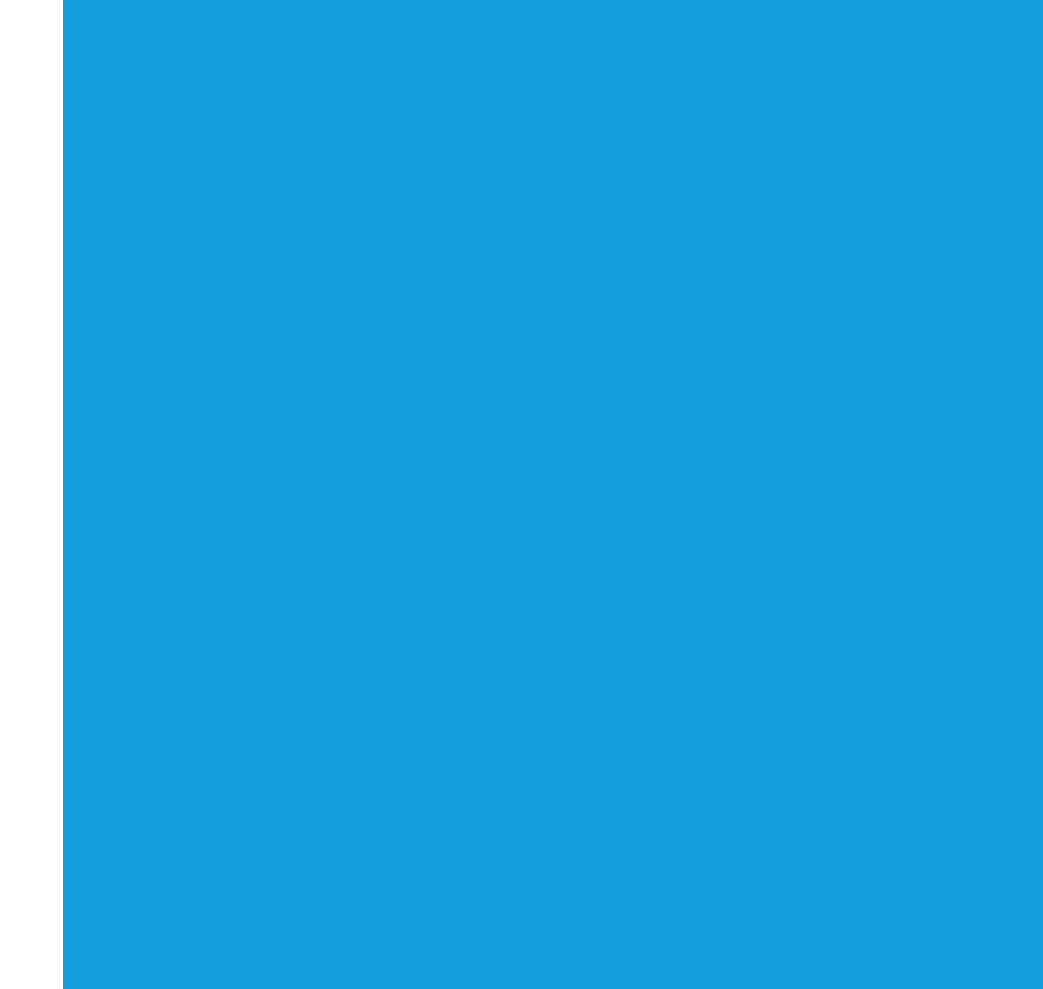
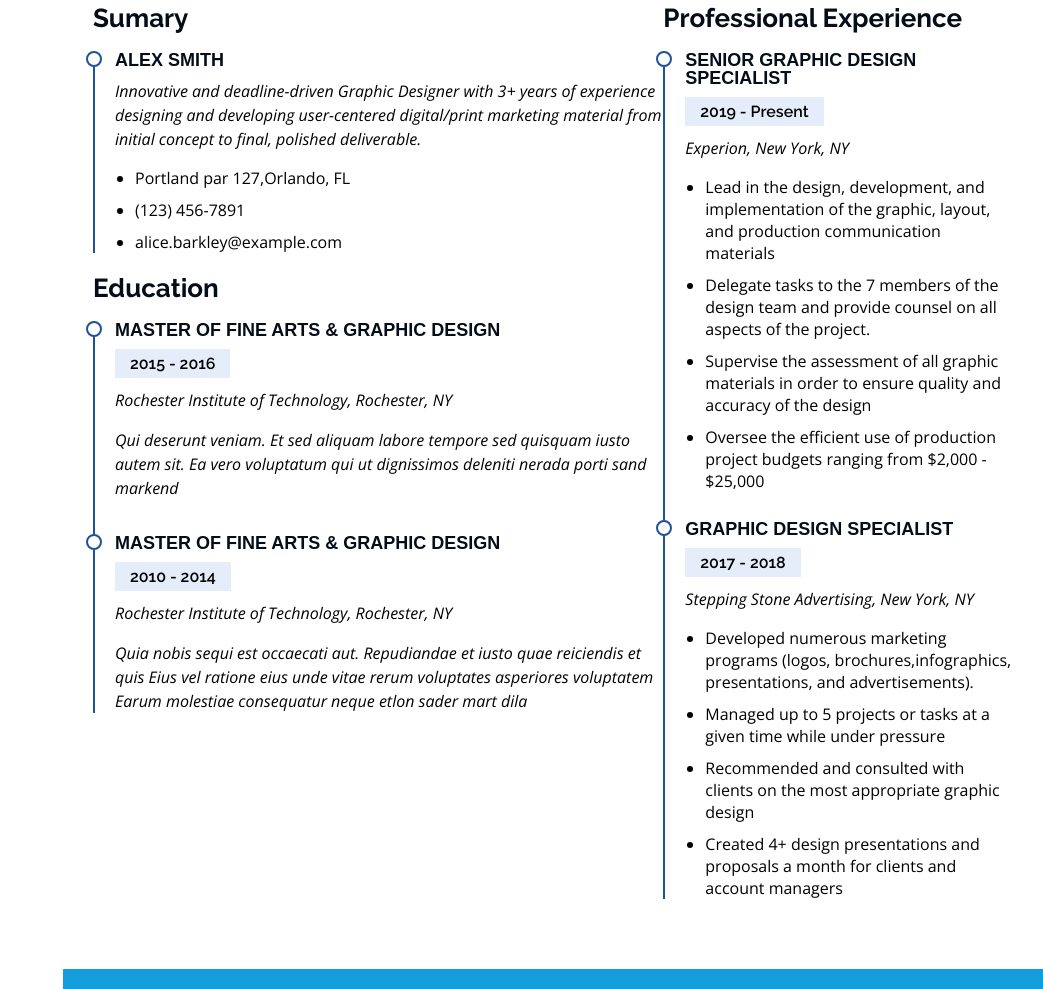
Before and after one commit to MohammadMahdi-Yousefi/my-portofilo, a website: page index.html in a window 1280 px wide. Shown: the part 2648-3637 px from the top of the page, without its empty margins (237-1280 px from the left). Drawn offline with nearby package versions, Linux system fonts and the light colour scheme; a script that the page names is missing.

Commit message:
complete resume  section

```diff
--- a/index.html
+++ b/index.html
@@ -330,6 +330,115 @@
           </div>
         </div>
       </section>
+      <!-- Resume section -->
+      <section class="resume-section" id="resume">
+        <div class="section-title">
+          <h2>Resume</h2>
+          pMagnam dolores commodi suscipit. Necessitatibus eius consequatur ex
+          aliquid fuga eum quidem. Sit sint consectetur velit. Quisquam quos
+          quisquam cupiditate. Et nemo qui impedit suscipit alias ea. Quia
+          fugiat sit in iste officiis commodi quidem hic quas.
+        </div>
+        <div class="row-resume">
+          <!-- left side resume -->
+          <div class="resume-r" data-aos="fade-up">
+            <h3 class="resume-title">Sumary</h3>
+            <div class="resume-item" style="padding-bottom: 0">
+              <h4>Alex Smith</h4>
+              <p>
+                <em>
+                  Innovative and deadline-driven Graphic Designer with 3+ years
+                  of experience designing and developing user-centered
+                  digital/print marketing material from initial concept to
+                  final, polished deliverable.
+                </em>
+              </p>
+              <ul>
+                <li>Portland par 127,Orlando, FL</li>
+                <li>(123) 456-7891</li>
+                <li>alice.barkley@example.com</li>
+              </ul>
+            </div>
+            <h3 class="resume-title">Education</h3>
+            <div class="resume-item">
+              <h4>Master of Fine Arts &amp; Graphic Design</h4>
+              <h5>2015 - 2016</h5>
+              <p><em>Rochester Institute of Technology, Rochester, NY</em></p>
+              <p>
+                <em
+                  >Qui deserunt veniam. Et sed aliquam labore tempore sed
+                  quisquam iusto autem sit. Ea vero voluptatum qui ut
+                  dignissimos deleniti nerada porti sand markend</em
+                >
+              </p>
+            </div>
+            <div class="resume-item">
+              <h4>Master of Fine Arts &amp; Graphic Design</h4>
+              <h5>2010 - 2014</h5>
+              <p><em>Rochester Institute of Technology, Rochester, NY</em></p>
+              <p>
+                <em
+                  >Quia nobis sequi est occaecati aut. Repudiandae et iusto quae
+                  reiciendis et quis Eius vel ratione eius unde vitae rerum
+                  voluptates asperiores voluptatem Earum molestiae consequatur
+                  neque etlon sader mart dila</em
+                >
+              </p>
+            </div>
+          </div>
+          <!-- right side resume -->
+          <div class="resume-l" data-aos="fade-up">
+            <h3 class="resume-title">Professional Experience</h3>
+            <div class="resume-item">
+              <h4>Senior graphic design specialist</h4>
+              <h5>2019 - Present</h5>
+              <p><em>Experion, New York, NY</em></p>
+              <ul>
+                <li>
+                  Lead in the design, development, and implementation of the
+                  graphic, layout, and production communication materials
+                </li>
+                <li>
+                  Delegate tasks to the 7 members of the design team and provide
+                  counsel on all aspects of the project.
+                </li>
+                <li>
+                  Supervise the assessment of all graphic materials in order to
+                  ensure quality and accuracy of the design
+                </li>
+                <li>
+                  Oversee the efficient use of production project budgets
+                  ranging from $2,000 - $25,000
+                </li>
+              </ul>
+            </div>
+
+            <div class="resume-item">
+              <h4>Graphic design specialist</h4>
+              <h5>2017 - 2018</h5>
+              <p><em>Stepping Stone Advertising, New York, NY</em></p>
+              <ul>
+                <li>
+                  Developed numerous marketing programs (logos,
+                  brochures,infographics, presentations, and advertisements).
+                </li>
+                <li>
+                  Managed up to 5 projects or tasks at a given time while under
+                  pressure
+                </li>
+                <li>
+                  Recommended and consulted with clients on the most appropriate
+                  graphic design
+                </li>
+                <li>
+                  Created 4+ design presentations and proposals a month for
+                  clients and account managers
+                </li>
+              </ul>
+            </div>
+          </div>
+        </div>
+      </section>
       <div class="extrabody"></div>
     </div>
 
--- a/styles/responsive.css
+++ b/styles/responsive.css
@@ -12,7 +12,7 @@
   .footer {
     display: none;
   }
-  .img-fluid{
+  .img-fluid {
     width: 80%;
   }
   .about-section .container {
@@ -21,7 +21,6 @@
   #main {
     margin-left: 0;
   }
-
 
   .row {
     flex-wrap: wrap;
@@ -36,13 +35,15 @@
   #hero {
     background-attachment: fixed;
   }
-
 }
 
 @media (max-width: 768px) {
   #hero h1 {
     font-size: 28px;
     line-height: 36px;
+  }
+  .row-resume {
+    flex-direction: column;
   }
 
   #hero h2 {
--- a/styles/style.css
+++ b/styles/style.css
@@ -288,7 +288,7 @@ about section
   gap: 24px;
 }
 .img-fluid {
-width: 375px;
+  width: 375px;
   display: inline-block;
   height: auto;
 }
@@ -303,9 +303,6 @@ width: 375px;
   margin-bottom: 16px;
 }
 
-.row ul {
-  list-style-type: none;
-}
 .row ul li {
   margin-bottom: 20px;
   display: flex;
@@ -362,7 +359,7 @@ facts section
 }
 .grid-row {
   display: grid;
-  grid-template-columns: repeat(4 , 1fr);
+  grid-template-columns: repeat(4, 1fr);
 }
 
 /* ********
@@ -406,3 +403,73 @@ progress::-webkit-progress-value {
   background-color: #149ddd;
   border-radius: 0;
 }
+
+/* ********
+resume section
+************ */
+.resume-section {
+  margin: 60px 0;
+  padding: 0 30px;
+}
+#resume .resume-title {
+  font-size: 26px;
+  font-weight: 700;
+  margin: 20px 0;
+  color: rgb(5, 13, 24);
+}
+#resume .resume-item {
+  margin-top: -2px;
+  position: relative;
+  padding: 0px 0px 20px 20px;
+  border-left: 2px solid rgb(31, 82, 151);
+}
+.resume-item::before {
+  content: "";
+  position: absolute;
+  width: 16px;
+  height: 16px;
+  left: -9px;
+  top: 0px;
+  border-radius: 50px;
+  background: rgb(255, 255, 255);
+  border-width: 2px;
+  border-style: solid;
+  border-color: rgb(31, 82, 151);
+  border-image: initial;
+}
+.resume-item h4 {
+  line-height: 18px;
+  font-size: 18px;
+  font-weight: 600;
+  text-transform: uppercase;
+  font-family: "Poppins", sans-serif;
+  color: #050d18;
+  margin-bottom: 10px;
+}
+#resume p {
+  margin-bottom: 16px;
+  line-height: 24px;
+}
+.resume-item ul {
+  padding-left: 20px;
+  list-style-type: disc !important;
+}
+.resume-item ul li {
+  margin-bottom: 10px;
+}
+
+.resume-item h5 {
+  font-size: 16px;
+  background: #e4edf9;
+  padding: 5px 15px;
+  display: inline-block;
+  font-weight: 600;
+  margin-bottom: 10px;
+}
+#resume .resume-item:last-child {
+  padding-bottom: 0;
+}
+
+.row-resume {
+  display: flex;
+}
```
Also changed, not shown: image/photo_5798822723324069013_y.jpg (deleted), image/photo_6043913756465020791_y.jpg (deleted), image/photo_6043913756465020792_y.jpg (deleted), image/photo_6043913756465020793_y.jpg (deleted), image/profile.jpg (deleted), styles/general.css (line endings or trailing spaces).
